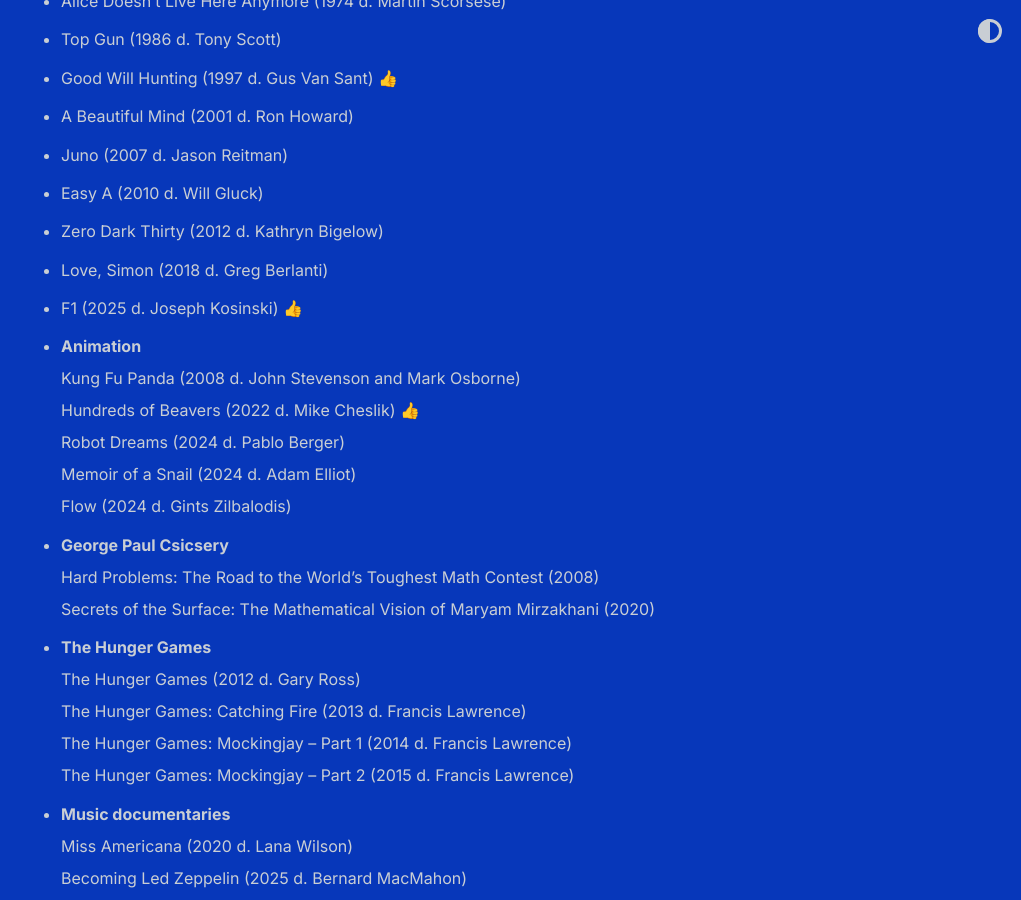
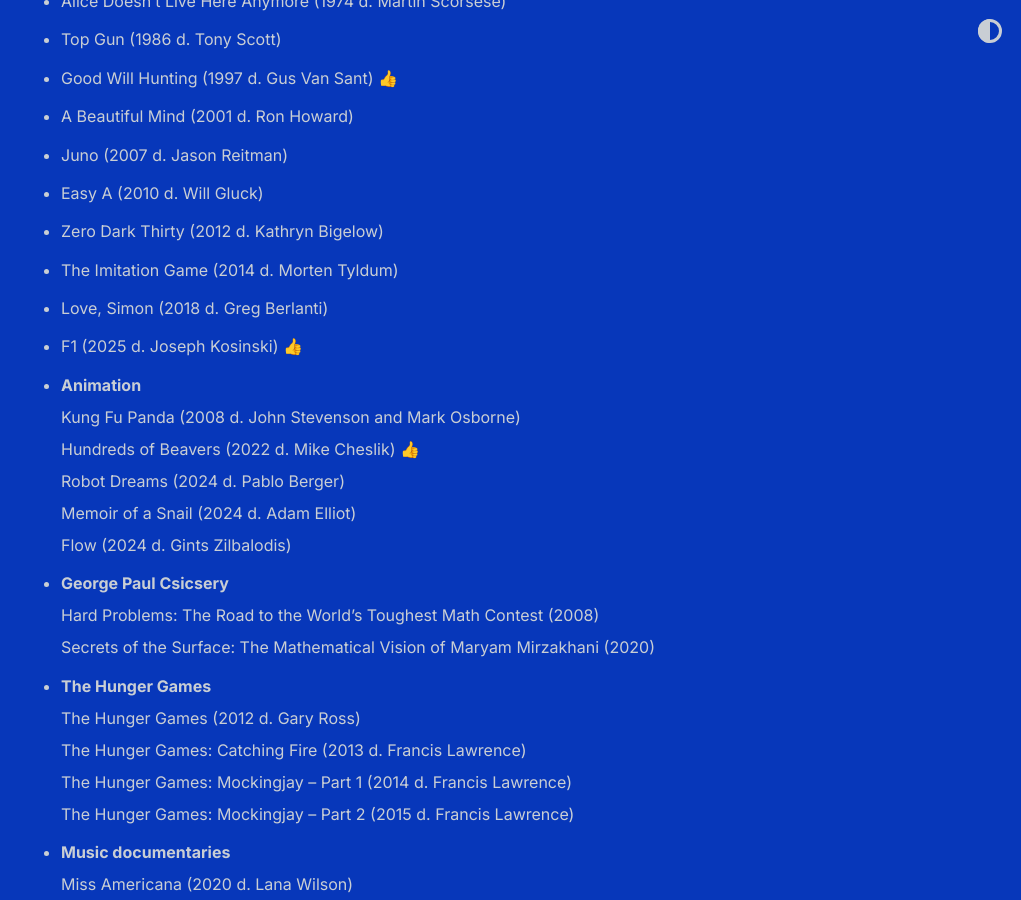
Before and after one commit to shihankanungo/shihankanungo.github.io, a Jekyll site: the page built from wrapped.md, in a window 1280 px wide and 900 px high, scrolled down 1884 px. Shown: the whole window, without its empty margins (259-1280 px from the left). Built offline with Jekyll 4.4.1, drawn with Linux system fonts in a browser that asks for light colours.

Commit message:
Update wrapped.md

```diff
--- a/wrapped.md
+++ b/wrapped.md
@@ -48,6 +48,7 @@
 - Juno (2007 d. Jason Reitman)
 - Easy A (2010 d. Will Gluck)
 - Zero Dark Thirty (2012 d. Kathryn Bigelow)
+- The Imitation Game (2014 d. Morten Tyldum)
 - Love, Simon (2018 d. Greg Berlanti)
 - F1 (2025 d. Joseph Kosinski)  👍
 - **Animation** <br>
```
